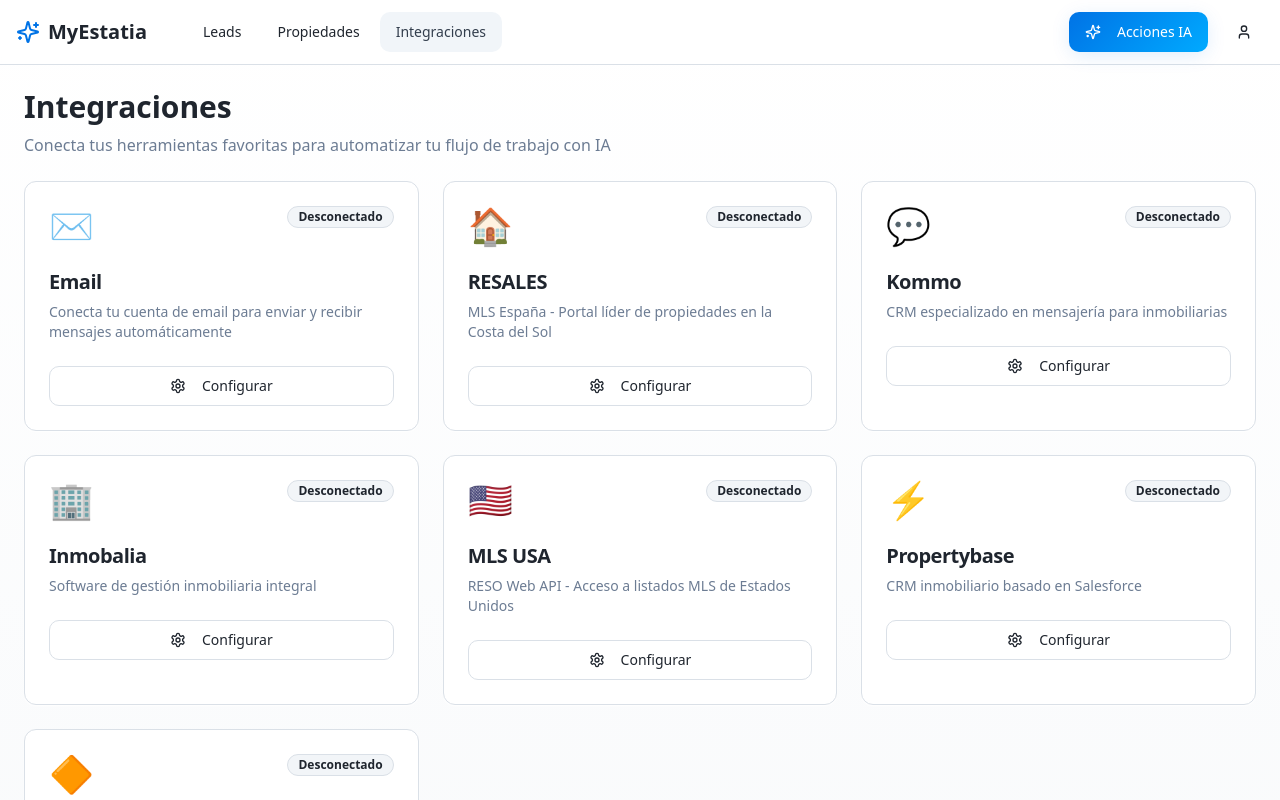
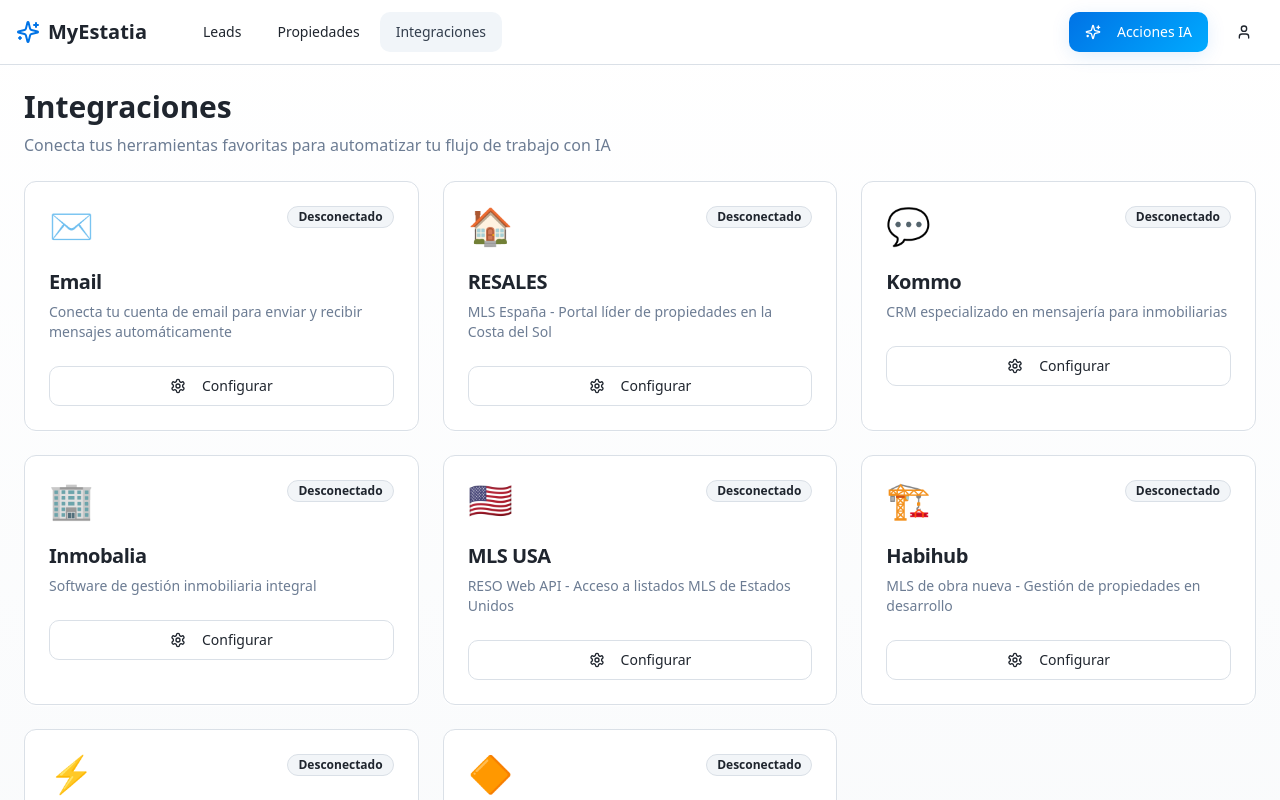
Before and after one commit to myestatia/myestatia, a React (Vite) app: page /integrations in a window 1280 px wide. Shown: the top 800 px of the page. Built offline with nearby package versions, Linux system fonts and the light colour scheme; the HTML template or start-up script is replaced by a standard one.

Commit message:
feat: Add Habihub integration
Add Habihub MLS integration to the integrations page, following the pattern of other MLS integrations.

```diff
--- a/src/pages/Integrations.tsx
+++ b/src/pages/Integrations.tsx
@@ -48,6 +48,14 @@ const integrations = [
     nombre: "MLS USA",
     descripcion: "RESO Web API - Acceso a listados MLS de Estados Unidos",
     logo: "🇺🇸",
+    estado: "desconectado",
+    categoria: "MLS"
+  },
+  {
+    id: "habihub",
+    nombre: "Habihub",
+    descripcion: "MLS de obra nueva - Gestión de propiedades en desarrollo",
+    logo: "🏗️",
     estado: "desconectado",
     categoria: "MLS"
   },
```
